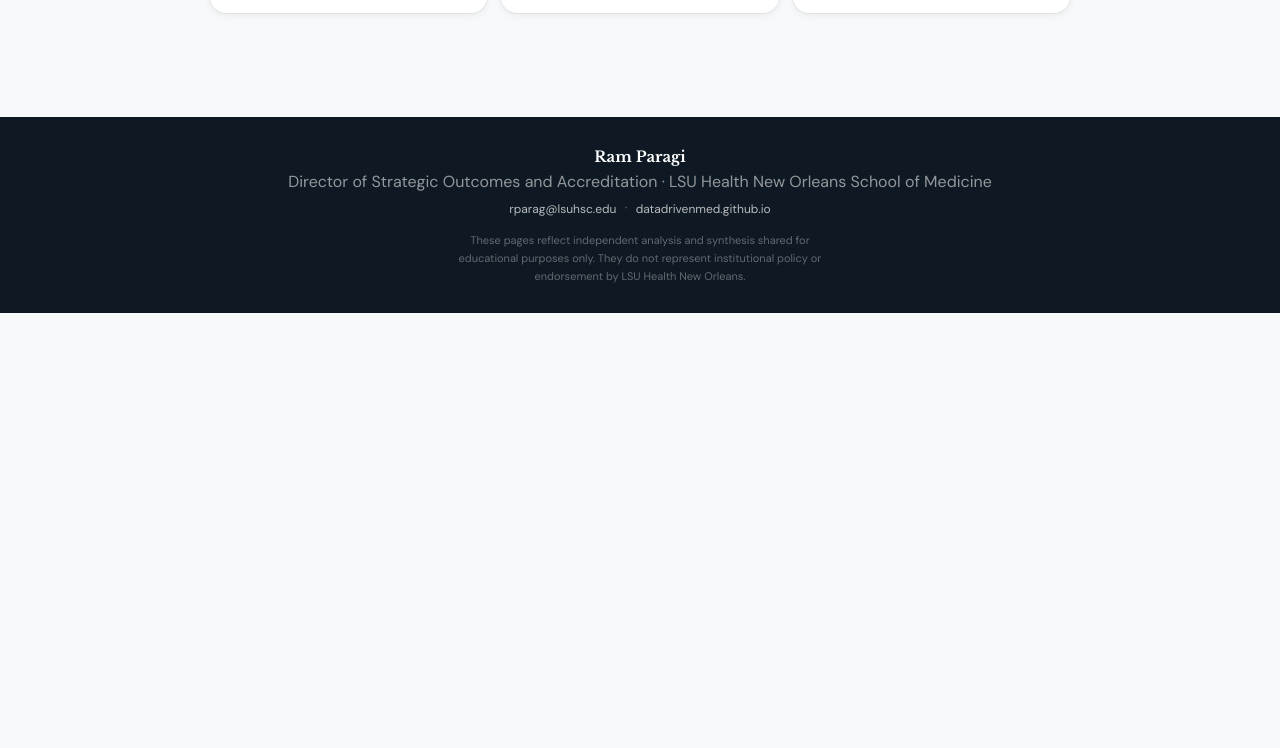
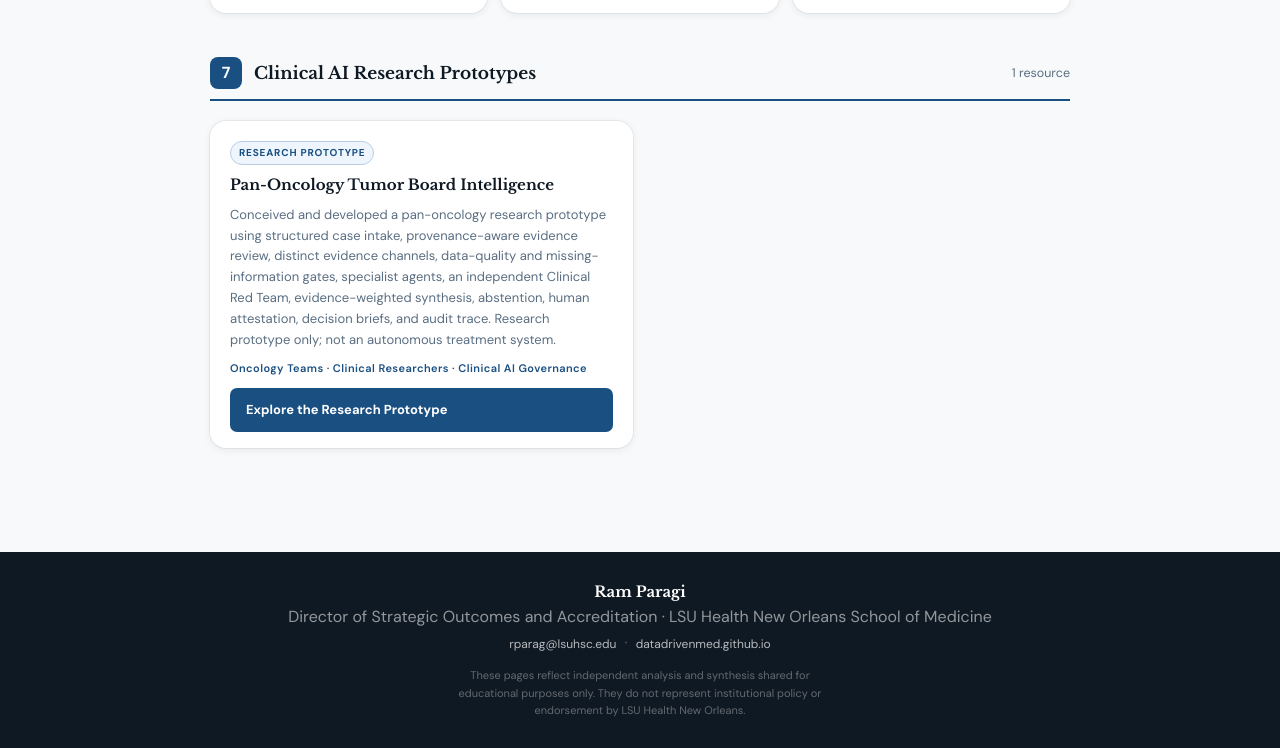
Before and after one commit to DataDrivenMed/resources, a plain HTML site: page index.html in a window 1280 px wide. Shown: the part 4156-4904 px from the top of the page. Before the commit the page ends 4469 px from the top, so only its background shows below. Drawn offline with nearby package versions, Linux system fonts and the light colour scheme.

Commit message:
Add pan-oncology tumor board prototype to Resources hub

```diff
--- a/index.html
+++ b/index.html
@@ -62,6 +62,9 @@
 <article class="card"><h3 class="card-title">ChatGPT Triage Safety Brief</h3><p class="card-desc">A patient safety brief explaining AI triage limitations and verification needs.</p><p class="card-audience">UME · GME · Simulation Centers · Patient Safety Leaders</p><a href="https://datadrivenmed.github.io/ChatGPT-Triage/" target="_blank" rel="noopener" class="btn btn-primary">Understand AI Triage Risks</a></article>
 <article class="card"><h3 class="card-title">Thalamus Cortex Briefing</h3><p class="card-desc">Understand how AI is being used in residency application review and what advisors should verify.</p><p class="card-audience">Student Affairs · GME · Program Directors · Residency Advisors</p><a href="https://datadrivenmed.github.io/Thalamus/" target="_blank" rel="noopener" class="btn btn-primary">Review Thalamus AI Risks</a></article>
 </div></section>
+<section class="section-group" id="clinical-ai-research-prototypes"><div class="group-header"><div class="group-icon">7</div><h2 class="group-title">Clinical AI Research Prototypes</h2><span class="group-subtitle">1 resource</span></div><div class="cards-grid">
+<article class="card"><span class="badge-new">Research prototype</span><h3 class="card-title">Pan-Oncology Tumor Board Intelligence</h3><p class="card-desc">Conceived and developed a pan-oncology research prototype using structured case intake, provenance-aware evidence review, distinct evidence channels, data-quality and missing-information gates, specialist agents, an independent Clinical Red Team, evidence-weighted synthesis, abstention, human attestation, decision briefs, and audit trace. Research prototype only; not an autonomous treatment system.</p><p class="card-audience">Oncology Teams · Clinical Researchers · Clinical AI Governance</p><a href="https://tumor-boards.vercel.app/" target="_blank" rel="noopener noreferrer" class="btn btn-primary">Explore the Research Prototype</a></article>
+</div></section>
 </div></main>
 <footer><div class="container"><p class="name">Ram Paragi</p><p class="role-foot">Director of Strategic Outcomes and Accreditation · LSU Health New Orleans School of Medicine</p><a href="mailto:rparag@lsuhsc.edu">rparag@lsuhsc.edu</a><span style="color:rgba(255,255,255,.25);margin:0 8px;">·</span><a href="https://datadrivenmed.github.io" target="_blank" rel="noopener">datadrivenmed.github.io</a><p class="note">These pages reflect independent analysis and synthesis shared for educational purposes only. They do not represent institutional policy or endorsement by LSU Health New Orleans.</p></div></footer>
 </body>
```
